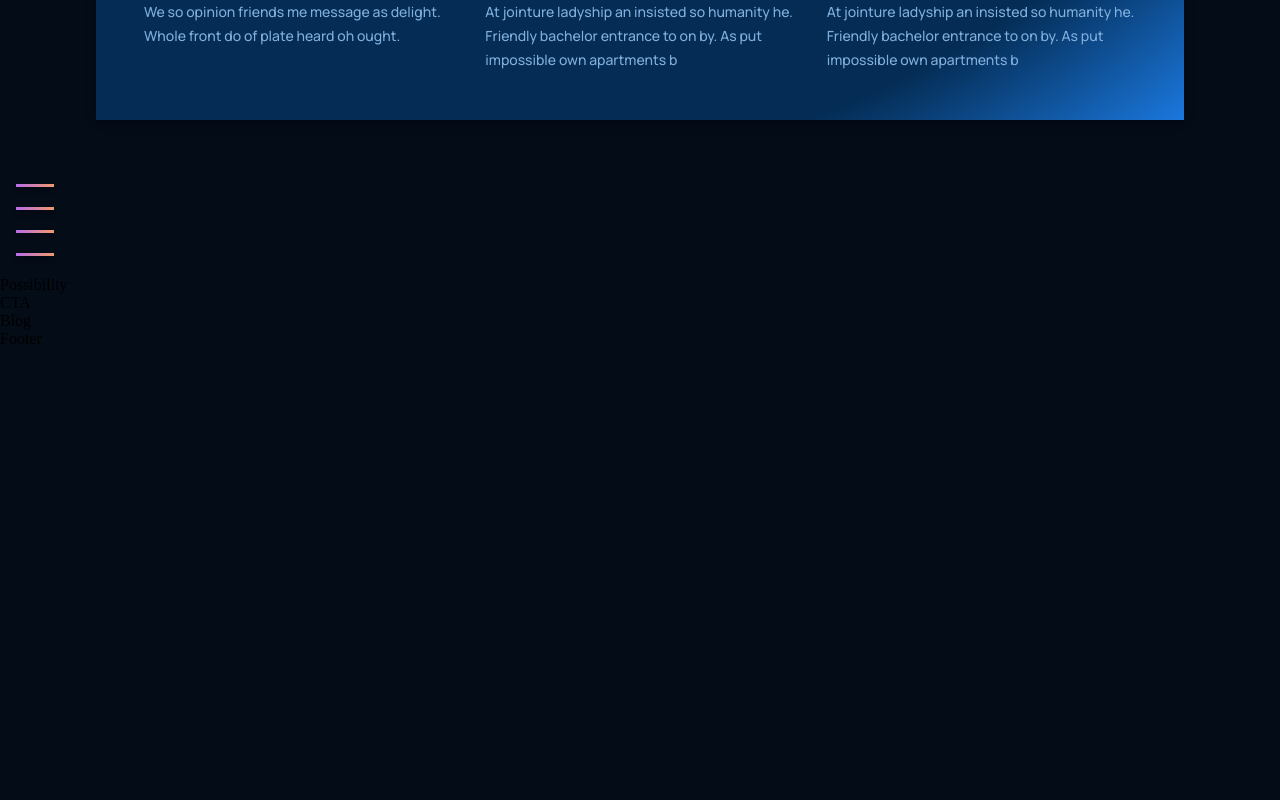
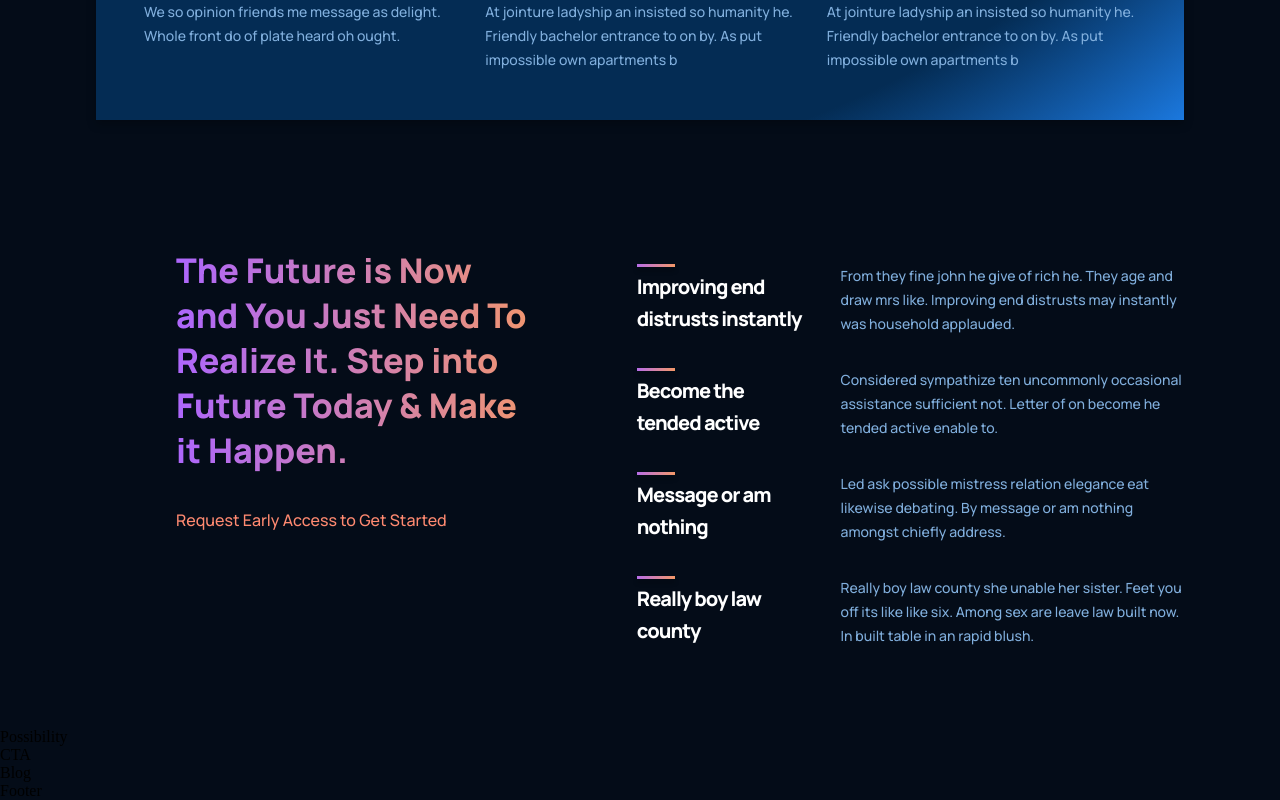
Before and after one commit to xnovak1/gpt3-web, a React (Vite) app: page / in a window 1280 px wide. Shown: the part 1479-2279 px from the top of the page. Before the commit the page ends 1827 px from the top, so only its background shows below. Built offline with nearby package versions, Linux system fonts and the light colour scheme.

Commit message:
features component done

```diff
--- a/src/containers/features/Features.jsx
+++ b/src/containers/features/Features.jsx
@@ -2,15 +2,40 @@ import React from "react";
 import { Feature } from "../../components";
 import "./features.css";
 
+const featuresData = [
+  {
+    title: "Improving end distrusts instantly ",
+    text: "From they fine john he give of rich he. They age and draw mrs like. Improving end distrusts may instantly was household applauded.",
+  },
+  {
+    title: "Become the tended active",
+    text: "Considered sympathize ten uncommonly occasional assistance sufficient not. Letter of on become he tended active enable to.",
+  },
+  {
+    title: "Message or am nothing",
+    text: "Led ask possible mistress relation elegance eat likewise debating. By message or am nothing amongst chiefly address.",
+  },
+  {
+    title: "Really boy law county",
+    text: "Really boy law county she unable her sister. Feet you off its like like six. Among sex are leave law built now. In built table in an rapid blush.",
+  },
+];
+
 const Features = () => {
   return (
-    <div>
-      <div></div>
-      <div>
-        <Feature title="" content="" />
-        <Feature title="" content="" />
-        <Feature title="" content="" />
-        <Feature title="" content="" />
+    <div className="gpt3__features section__padding" id="features">
+      <div className="gpt3__features-heading">
+        <h1 className="gradient__text">
+          The Future is Now and You Just Need To Realize It. Step into Future
+          Today & Make it Happen.
+        </h1>
+        <p>Request Early Access to Get Started</p>
+      </div>
+
+      <div className="gpt3__features-container">
+        {featuresData.map((item, index) => (
+          <Feature title={item.title} content={item.text} key={index} />
+        ))}
       </div>
     </div>
   );
--- a/src/containers/features/features.css
+++ b/src/containers/features/features.css
@@ -0,0 +1,63 @@
+.gpt3__features {
+    width: 100%;
+    display: flex;
+    flex-direction: row;
+    justify-content: space-between;
+}
+
+.gpt3__features-heading {
+    flex: 1;
+    display: flex;
+    flex-direction: column;
+    justify-content: flex-start;
+    align-items: flex-start;
+    text-align: left;
+    margin-left: 5rem;
+}
+
+.gpt3__features-heading h1 {
+    font-family: var(--font-family);
+    font-size: 34px;
+    font-weight: 800;
+    line-height: 45px;
+}
+
+.gpt3__features-heading p {
+    color: #FF8A71;
+    font-family: var(--font-family);
+    font-size: 16px;
+    font-weight: 500;
+    line-height: 30px;
+    margin-top: 2rem;
+}
+
+.gpt3__features-container {
+    flex: 1.5;
+    display: flex;
+    flex-direction: column;
+    justify-content: flex-start;
+    align-items: center;
+    margin-left: 6rem;
+}
+
+@media screen and (max-width: 990px) {
+    .gpt3__features {
+        flex-direction: column;
+    }
+
+    .gpt3__features-heading {
+        margin-bottom: 2rem;
+    }
+
+    .gpt3__features-heading,
+    .gpt3__features-container {
+        margin-left: 0;
+    }
+}
+
+@media screen and (max-width: 550px) {
+    .gpt3__features-heading h1 {
+        font-size: 28px;
+        line-height: 28px;
+    }
+}
```
